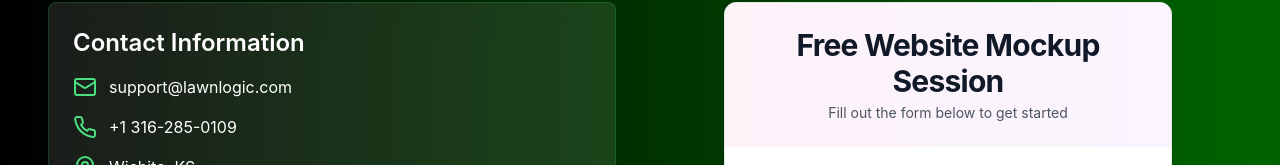
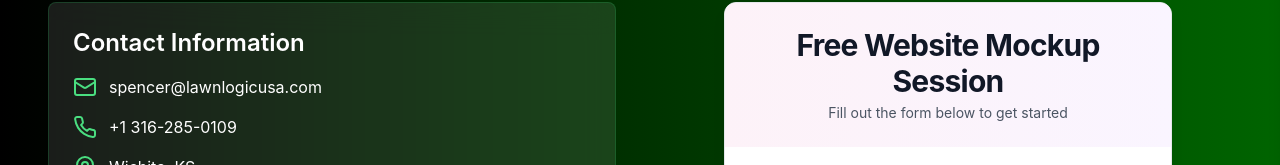
Before and after one commit to smerrill2/webapp, a Next.js app: page /contact in a window 1280 px wide. Shown: the part 254-419 px from the top of the page. Built offline with nearby package versions, Linux system fonts and the light colour scheme.

Commit message:
Update page.tsx

```diff
--- a/src/app/(site)/contact/page.tsx
+++ b/src/app/(site)/contact/page.tsx
@@ -31,8 +31,7 @@ export default function ContactPage() {
                   <div className="flex items-center space-x-3">
                     <Mail className="text-green-400" />
                     <a href="mailto:hello@lawnlogicusa.com" className="text-white hover:text-green-400 transition-colors">
-                      support@lawnlogic.com
-                    </a>
+spencer@lawnlogicusa.com                </a>
                   </div>
                   <div className="flex items-center space-x-3">
                     <Phone className="text-green-400" />
```
